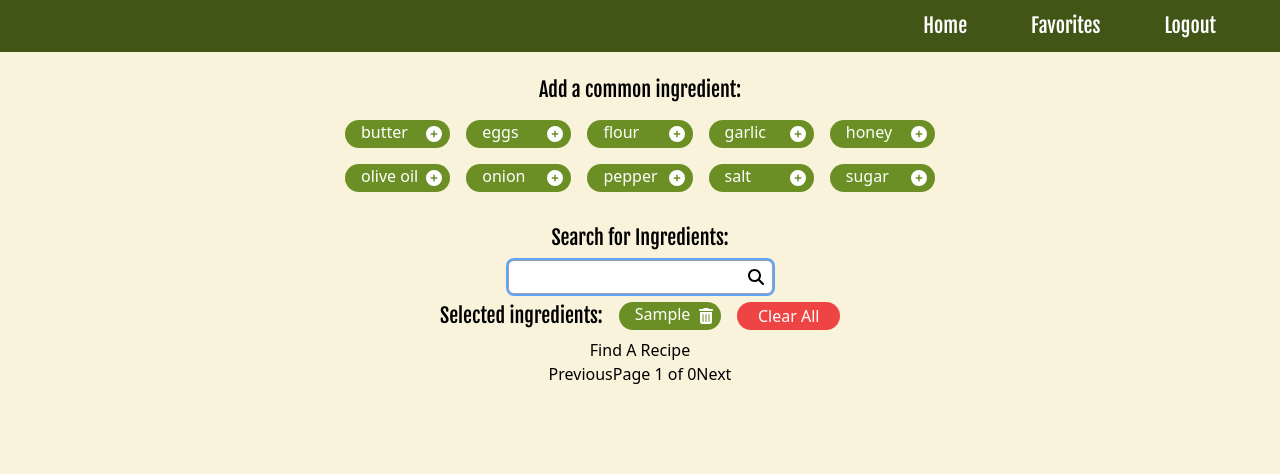
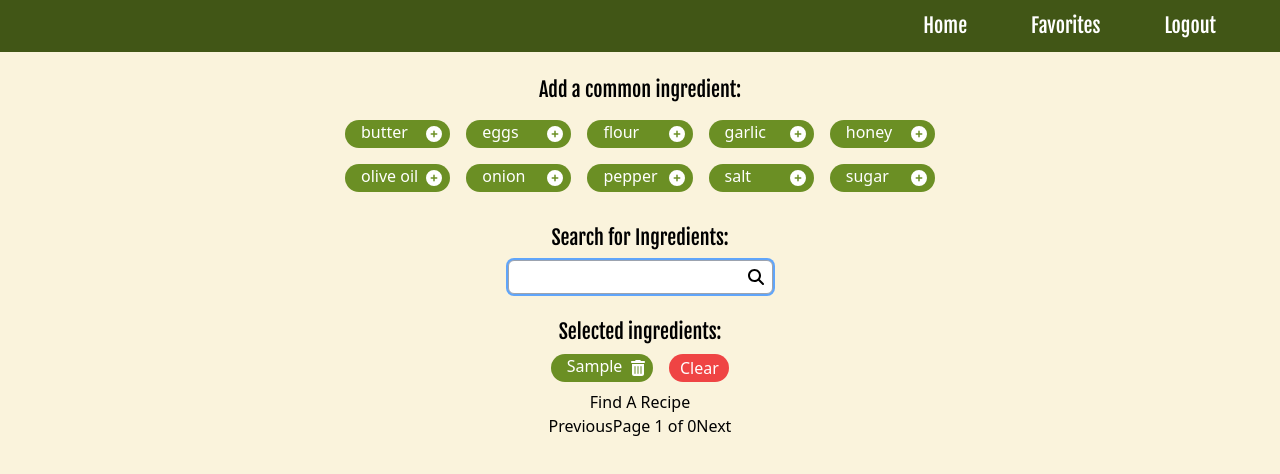
Before and after one commit to Code-the-Dream-School/hh-team5-front, a React (Vite) app: page /FindARecipe in a window 1280 px wide. Both pictures are taken after typing "Sample" into the empty fields and a click on the button 755 px from the left and 277 px from the top of the page. Shown: the top 474 px of the page. Built offline with nearby package versions, Linux system fonts and the light colour scheme.

Commit message:
Update styles for selected ingredients component

```diff
--- a/src/components/SearchPage/SelectedIngredientsList.jsx
+++ b/src/components/SearchPage/SelectedIngredientsList.jsx
@@ -6,8 +6,8 @@ const removeButton = <FontAwesomeIcon icon={faTrashCan} />
 
 const SelectedIngredientsList = ({selectedIngredients, handleRemoveIngredient, handleClearAllIngredients}) => {
   return (
-    <div className="flex flex-row justify-start">
-      <p className="font-heading text-black text-xl w-full text-center m-2">Selected ingredients:</p>
+    <div className="flex flex-col">
+      <p className="font-heading text-black text-xl text-center mt-6">Selected ingredients:</p>
       <ul className="flex flex-row">
         {selectedIngredients.map((ingredient) => (
           <li key={ingredient.id} className="flex flex-row max-w-52 rounded-[30px] min-w-[102.67px] justify-between bg-green text-white px-2 m-2">
@@ -15,10 +15,10 @@ const SelectedIngredientsList = ({selectedIngredients, handleRemoveIngredient, h
             <button type="button" onClick={() => handleRemoveIngredient(ingredient.id)}>{removeButton}</button>
           </li>
         ))}
+      {selectedIngredients.length > 0 && (
+        <button type="button" className="rounded-[30px] min-w-[60px] bg-red-500 text-white px-2 m-2" onClick={handleClearAllIngredients}>Clear</button>
+      )}
       </ul>
-      {selectedIngredients.length > 0 && (
-        <button type="button" className="rounded-[30px] min-w-[102.67px] bg-red-500 text-white px-2 m-2" onClick={handleClearAllIngredients}>Clear All</button>
-      )}
     </div>
   )
 }
```
